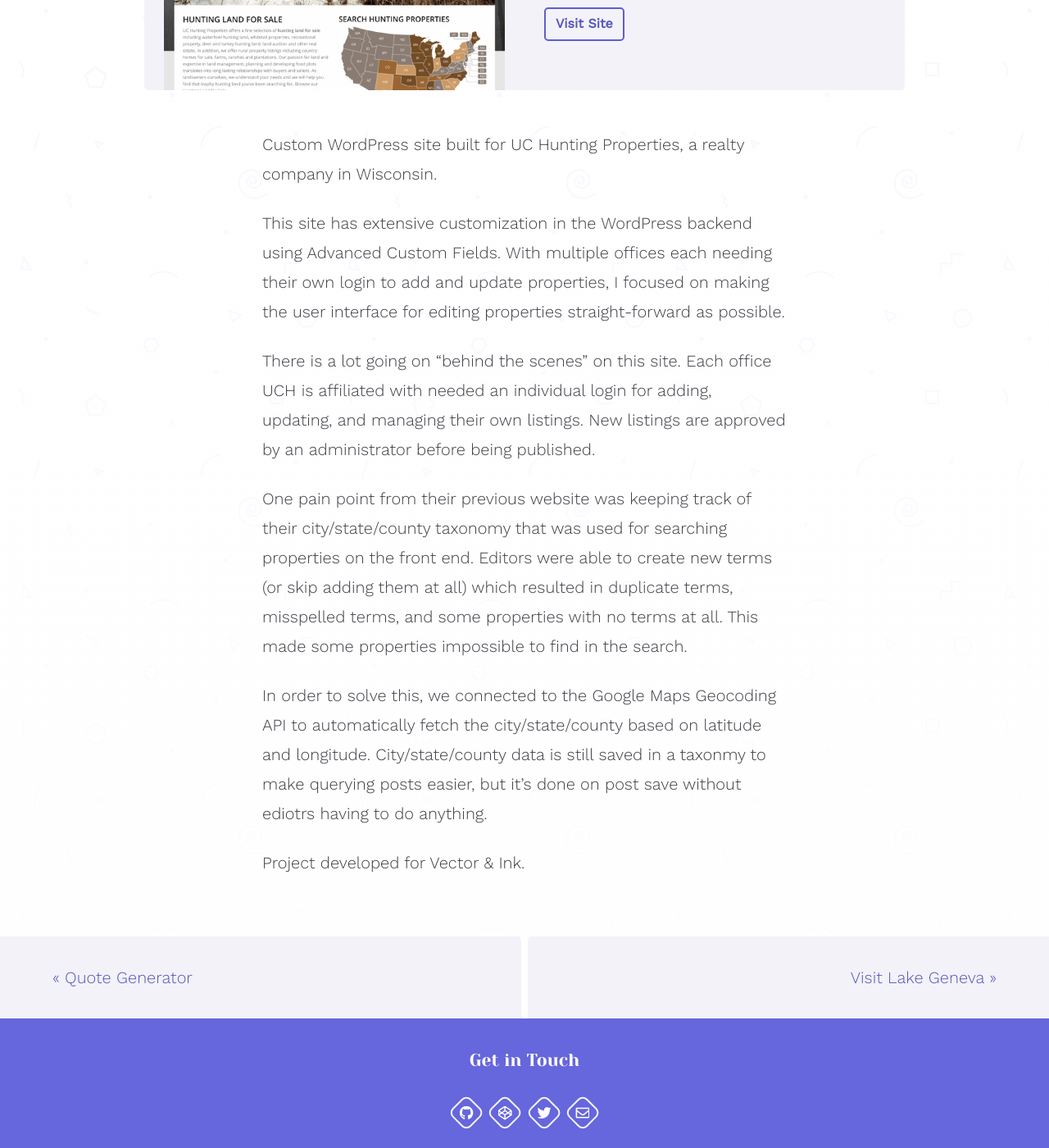
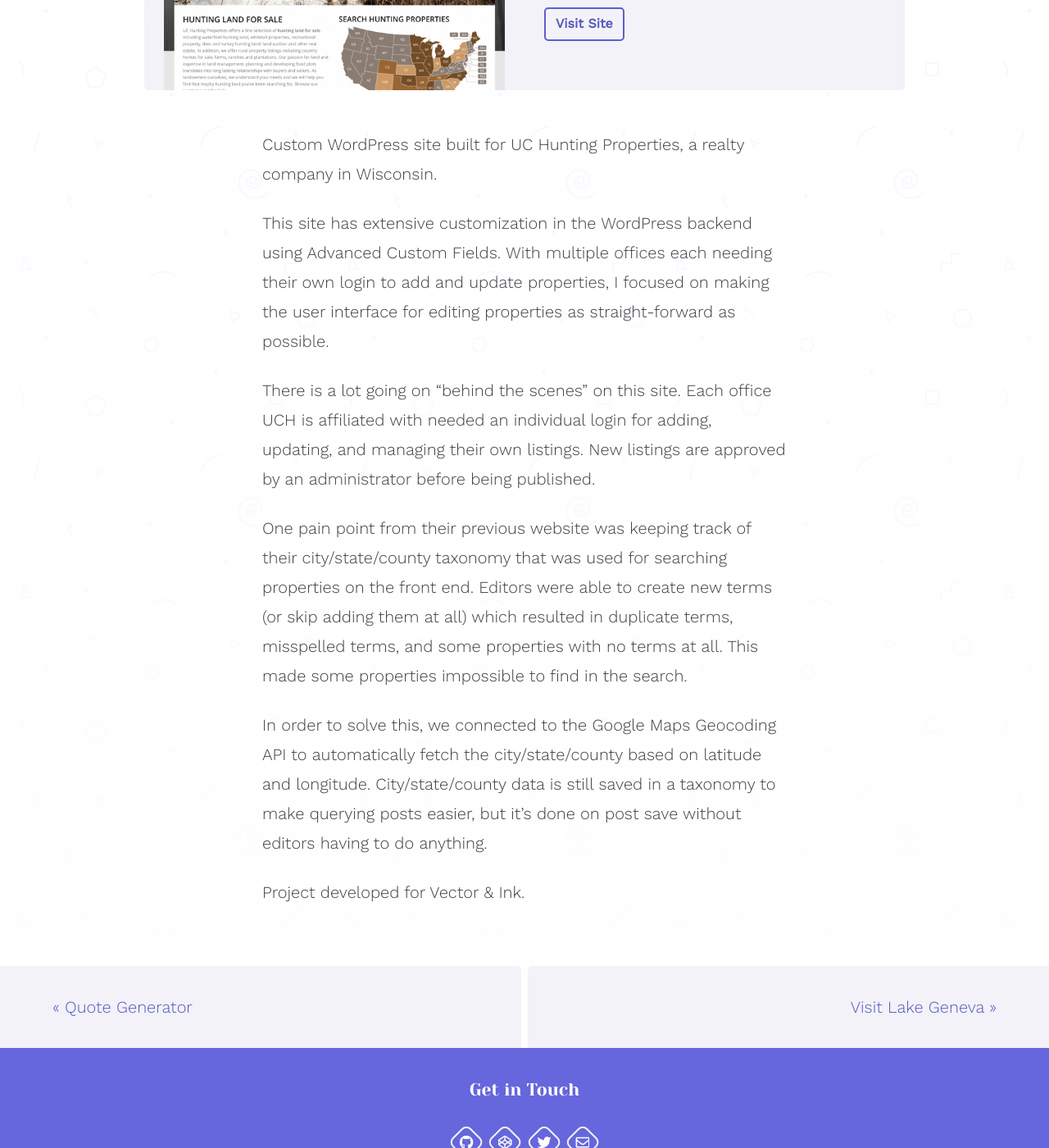
Before and after one commit to hbrok/heatherbrokmeier.com, a Jekyll site: the page built from _projects/uchunting-properties.md, in a window 1280 px wide and 1400 px high, scrolled down 445 px. Shown: the whole window at 82% size. Built offline with Jekyll 4.4.1, drawn with Linux system fonts in a browser that asks for light colours.

Commit message:
Update projects & resume

```diff
--- a/_projects/uchunting-properties.md
+++ b/_projects/uchunting-properties.md
@@ -9,12 +9,12 @@ order: 100
 
 Custom WordPress site built for UC Hunting Properties, a realty company in Wisconsin.
 
-This site has extensive customization in the WordPress backend using Advanced Custom Fields. With multiple offices each needing their own login to add and update properties, I focused on making the user interface for editing properties straight-forward as possible.
+This site has extensive customization in the WordPress backend using Advanced Custom Fields. With multiple offices each needing their own login to add and update properties, I focused on making the user interface for editing properties as straight-forward as possible.
 
 There is a lot going on "behind the scenes" on this site. Each office UCH is affiliated with needed an individual login for adding, updating, and managing their own listings. New listings are approved by an administrator before being published.
 
 One pain point from their previous website was keeping track of their city/state/county taxonomy that was used for searching properties on the front end. Editors were able to create new terms (or skip adding them at all) which resulted in duplicate terms, misspelled terms, and some properties with no terms at all. This made some properties impossible to find in the search.
 
-In order to solve this, we connected to the Google Maps Geocoding API to automatically fetch the city/state/county based on latitude and longitude. City/state/county data is still saved in a taxonmy to make querying posts easier, but it's done on post save without ediotrs having to do anything.
+In order to solve this, we connected to the Google Maps Geocoding API to automatically fetch the city/state/county based on latitude and longitude. City/state/county data is still saved in a taxonomy to make querying posts easier, but it's done on post save without editors having to do anything.
 
 Project developed for Vector & Ink.
```
Also changed, not shown: _projects/fort-myers-beach-chamber.md (+3 -1 lines), _projects/quote-generator.md (+1 -1 lines), _projects/visit-lake-geneva.md (+1 -1 lines), resume.md (+7 -7 lines).
